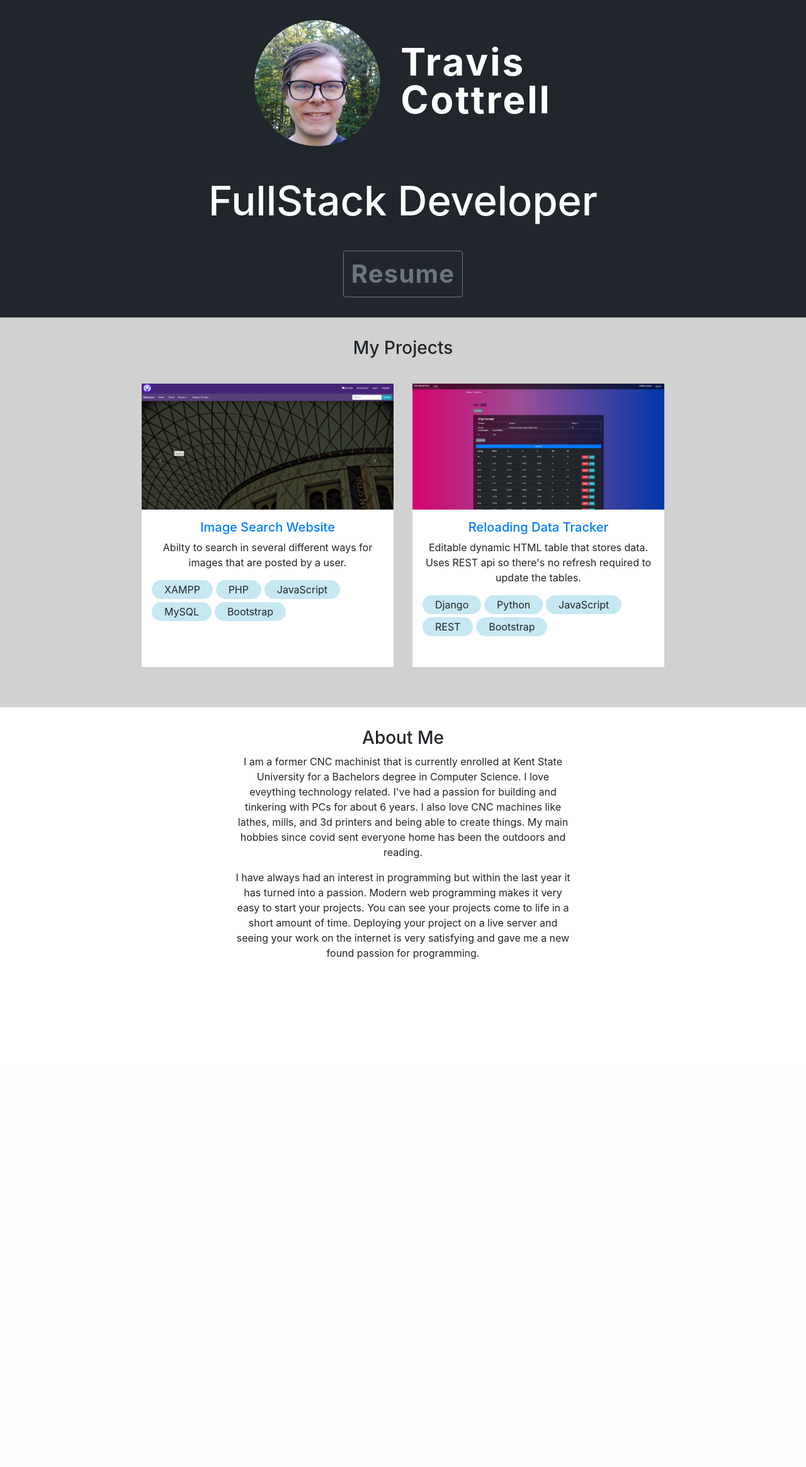
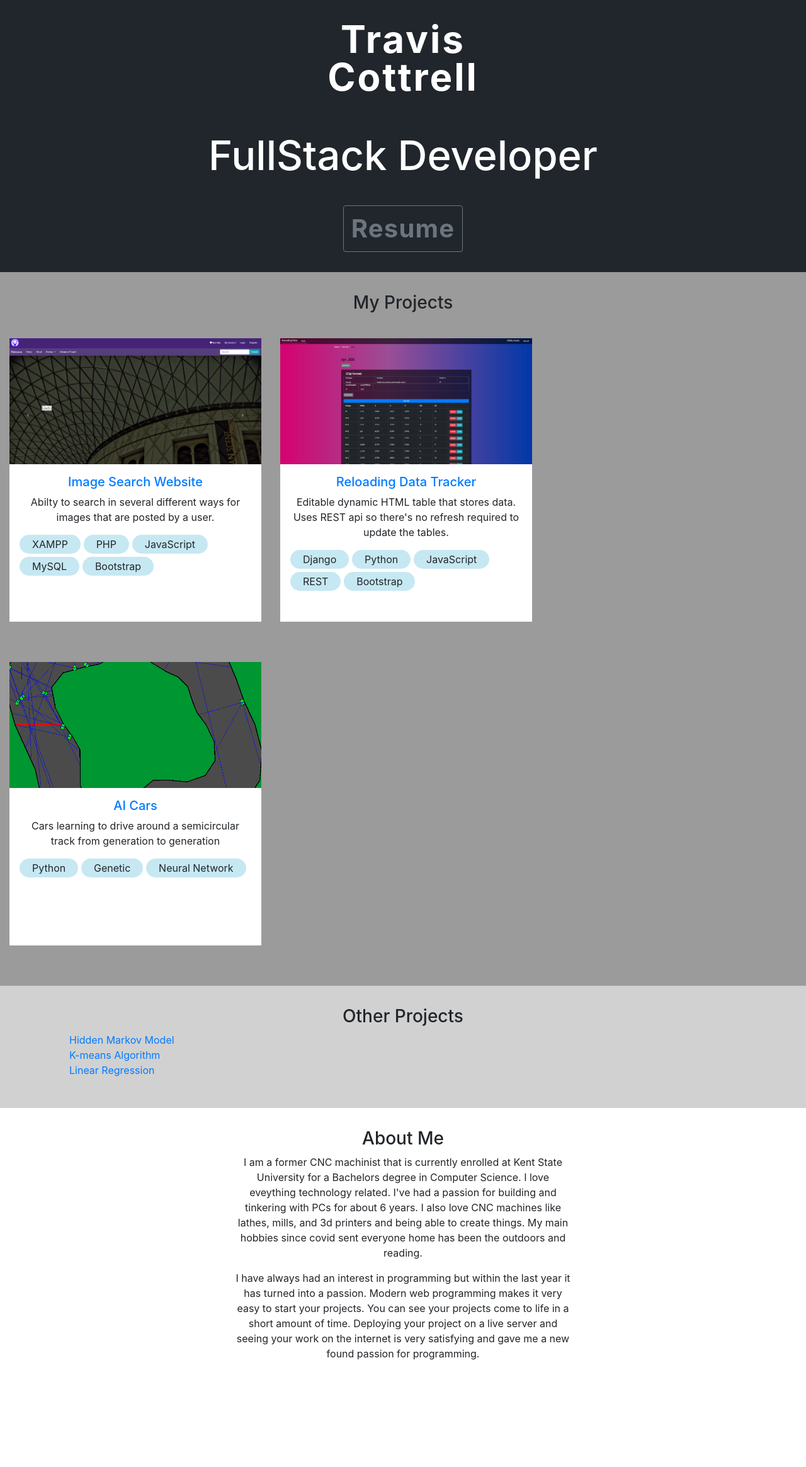
Before and after one commit to TravisCottrell/My_site, a Django app: page / in a window 1280 px wide. Shown: the part 57-2386 px from the top of the page at 63% size. Before the commit the page ends 1580 px from the top, so only its background shows below. Run offline with Django 3.2, Linux system fonts and the light colour scheme; some libraries are stand-ins or nearby versions.

Commit message:
added AI_car/ added other projects section'

```diff
--- a/base/templates/base/home.html
+++ b/base/templates/base/home.html
@@ -13,7 +13,7 @@
 <div class="nameplate">
   <div class="nameplate-content">
     <div class="nameplate-content-me">
-      <img id="profilePic" src="{% static 'images/self.jpg' %}">
+      <!-- <img id="profilePic" src="{% static 'images/self.jpg' %}"> -->
       <h1 class="name">Travis<br>Cottrell</h1>
     </div>
     <h3 class="title">FullStack Developer</h3>
@@ -62,6 +62,21 @@
         </div>
       </div>
 
+      <div class="projectsWrapper">
+        <div class="col">
+          <img class="projectPics" src="{% static 'images/ai_car_pics/gen7.png' %}">
+          <div class="projectBody">
+              <a href="{% url 'AI_Car' %}"><h5>AI Cars</h5></a>
+              <p>Cars learning to drive around a semicircular track from generation to generation</p>
+              <div class="projectTagWrapper">
+              <span class="projectTag">Python</span>
+                <span class="projectTag">Genetic</span>
+                <span class="projectTag">Neural Network</span>
+              </div>
+          </div>
+        </div>
+      </div>
+
       {% comment %} <div class="projects--wrapper">
         <div class="col">
           <img class="project--thumbnail" src="{% static 'images/screenshot3.png' %}">
@@ -74,6 +89,21 @@
     </div>
   </div>
 </div>
+
+<div class="container-fluid OtherProjects ">
+  <h3>Other Projects</h3>
+  <div class="container">
+    <div class="row" >
+      <ul>
+        <a href="{% url 'HMM' %}"><li>Hidden Markov Model</li></a>
+        <a href="{% url 'Kmeans' %}"><li>K-means Algorithm</li></a>
+        <a href="{% url 'LinReg' %}"><li>Linear Regression</li></a>
+      </ul>
+
+    </div>
+  </div>
+
+  </div>
 
 <div class="container-fluid ">
   <div class="container ">
--- a/base/urls.py
+++ b/base/urls.py
@@ -6,4 +6,8 @@ urlpatterns = [
     path('', views.index, name='home'),
     path('imageSearch', views.imageSearch, name='imageSearch'),
     path('dataTracker', views.dataTracker, name='dataTracker'),
+    path('AI_Car', views.AI_Car, name='AI_Car'),
+    path('HMM', views.HMM, name='HMM'),
+    path('Kmeans', views.Kmeans, name='Kmeans'),
+    path('LinReg', views.LinReg, name='LinReg'),
 ]
--- a/base/views.py
+++ b/base/views.py
@@ -8,3 +8,15 @@ def imageSearch(request):
 
 def dataTracker(request):
     return render(request, 'base/dataTracker.html')
+
+def AI_Car(request):
+    return render(request, 'base/AI_Car.html')
+
+def HMM(request):
+    return render(request, 'base/HMM.html')
+
+def Kmeans(request):
+    return render(request, 'base/Kmeans.html')
+
+def LinReg(request):
+    return render(request, 'base/LinReg.html')
--- a/static/styles/mystyle.css
+++ b/static/styles/mystyle.css
@@ -66,6 +66,7 @@ nav.navbar{
     letter-spacing: .05em;
     font-weight: 700;
     line-height: 1em;
+    text-align: center;
 }
 
 .title{
@@ -89,7 +90,7 @@ nav.navbar{
 
 /* projects section */
 .MyProjects{
-    background-color: #d1d1d1;
+    background-color: #9b9b9b;
     padding-top: 2em;
     padding-bottom: 2em;
     text-align: center;
@@ -136,6 +137,22 @@ nav.navbar{
 }
 /* end projects section */
 
+.OtherProjects{
+    background-color: #d1d1d1;
+    padding-top: 2em;
+    padding-bottom: 2em;
+
+}
+
+.OtherProjects h3{
+    text-align: center;
+
+}
+
+.OtherProjects ul {
+    list-style-type: none;
+  }
+
 .aboutme{
     background-color: #ffffff;
     padding-top: 2em;
```
Also changed, not shown: base/templates/base/AI_Car.html (added, +41 -0 lines), base/templates/base/HMM.html (added, +35 -0 lines), base/templates/base/Kmeans.html (added, +35 -0 lines), base/templates/base/LinReg.html (added, +31 -0 lines), static/images/HMM_pics/HMM.png (added), static/images/KMeans_pics/console.png (added), static/images/KMeans_pics/graph.png (added), static/images/LinearRegression_pics/graph.png (added), static/images/ai_car_pics/gen1.png (added), static/images/ai_car_pics/gen5.png (added), static/images/ai_car_pics/gen7.png (added).
